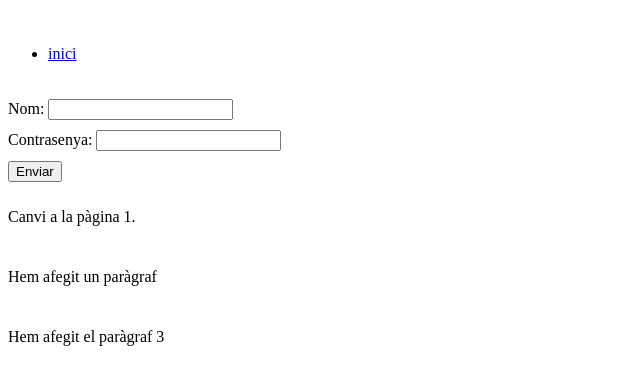
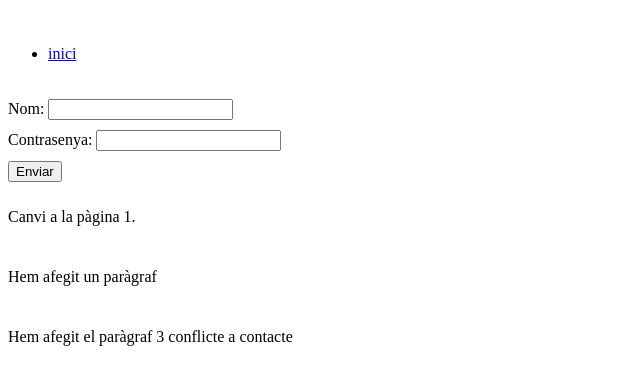
Before and after one commit to cristinaRoige/projecte_git, a plain HTML site: page projecte/contacte.html in a window 1280 px wide. Shown: the part 61-446 px from the top of the page, without its empty margins (0-640 px from the left). Drawn offline with Linux system fonts and the light colour scheme.

Commit message:
commit per veure conflicte branch contacte

```diff
--- a/projecte/contacte.html
+++ b/projecte/contacte.html
@@ -38,6 +38,6 @@
 	</div>
 	<div class="clear"><p>Canvi a la pàgina 1.</p></div>
 	<div class="clear"><p>Hem afegit un paràgraf</p></div>
-	<div class="clear"><p>Hem afegit el paràgraf 3</p></div>
+	<div class="clear"><p>Hem afegit el paràgraf 3 conflicte a contacte</p></div>
 </body>
 </html>
```
